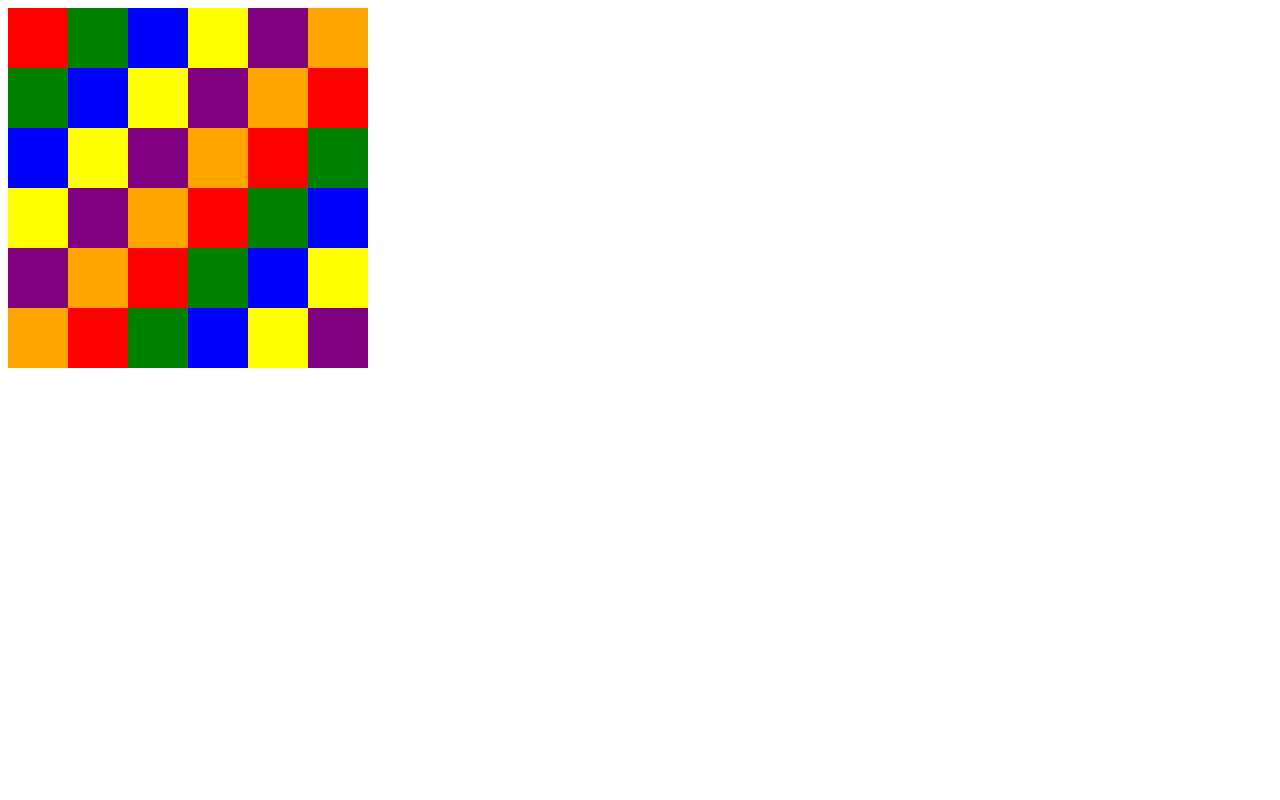
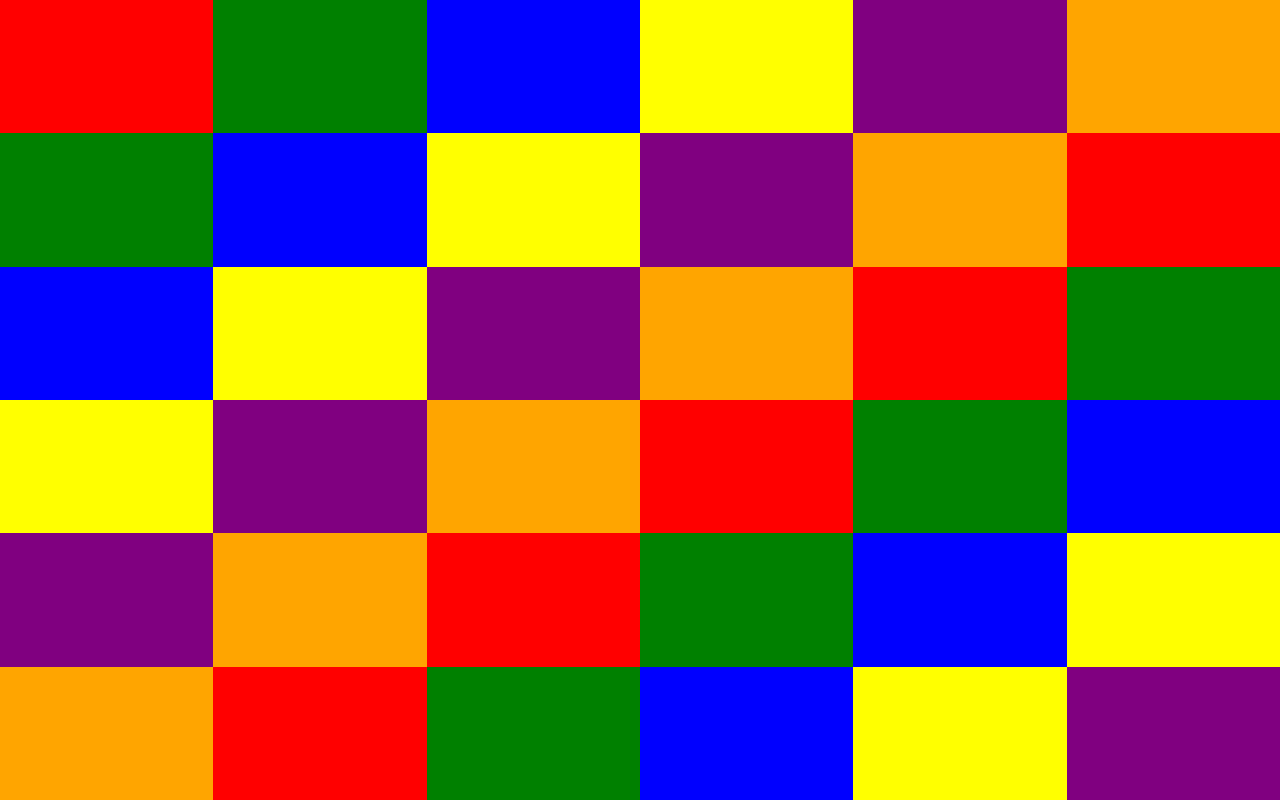
Before and after one commit to johnson999666/colors, a plain HTML site: page index.html in a window 1280 px wide. Drawn offline with Linux system fonts and the light colour scheme.

Commit message:
Update index.html

```diff
--- a/index.html
+++ b/index.html
@@ -3,13 +3,25 @@
 <head>
 	<title>Large Table with Different Colored Cells</title>
 	<style>
+		body {
+			margin: 0;
+			padding: 0;
+			height: 100vh;
+			display: flex;
+			align-items: center;
+			justify-content: center;
+			background-color: #f2f2f2;
+		}
 		table {
 			border-collapse: collapse;
+			table-layout: fixed;
+			width: 100%;
+			height: 100%;
 		}
 		td {
-			width: 50px;
-			height: 50px;
-			padding: 5px;
+			width: 16.66%;
+			height: 16.66%;
+			padding: 0;
 		}
 		.red {
 			background-color: red;
```
